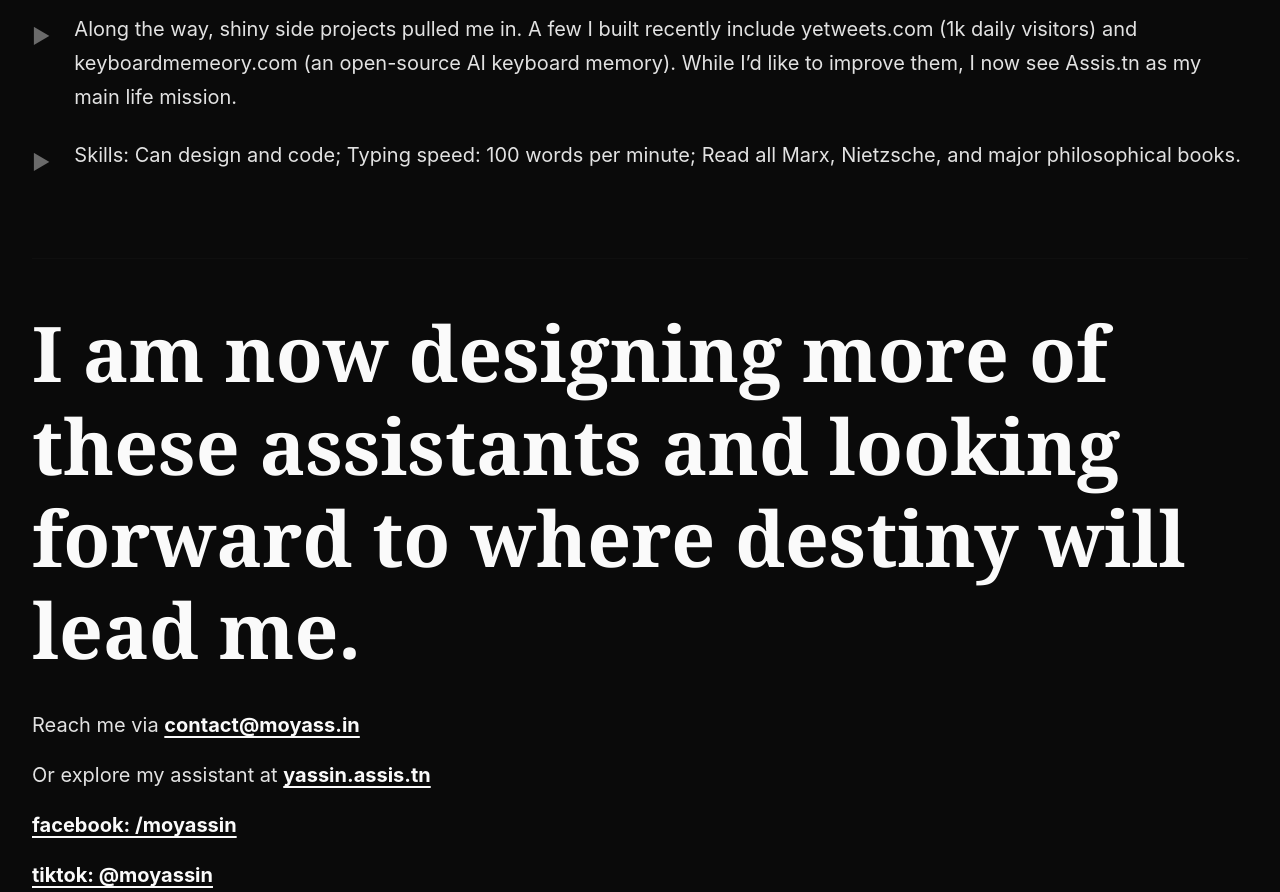
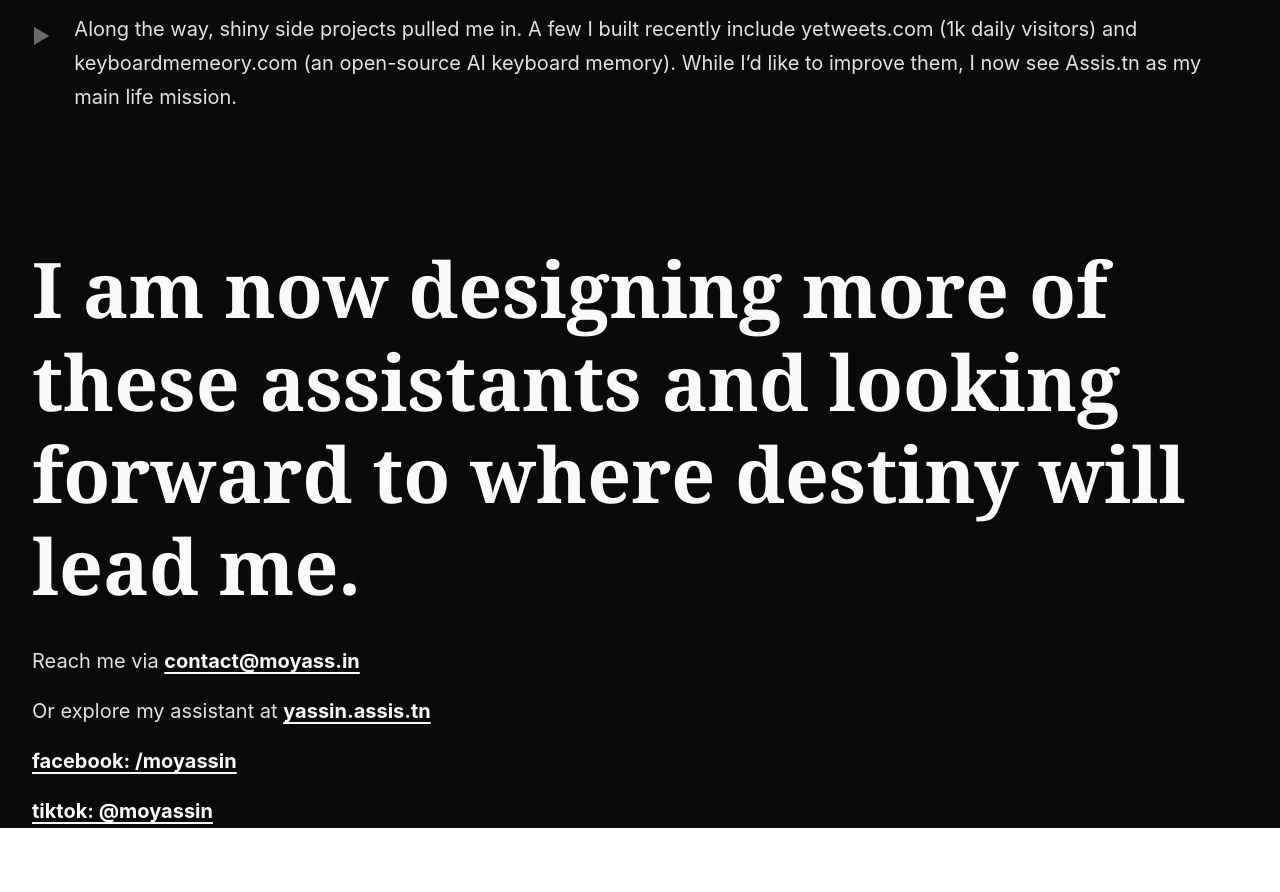
Before and after one commit to yassincodes/moyassin, a React (Vite) app: page / in a window 1280 px wide. Shown: the part 1100-1992 px from the top of the page. After the commit the page ends 1928 px from the top, so only its background shows below. Built offline with nearby package versions, Linux system fonts and the light colour scheme.

Commit message:
Update App.jsx

```diff
--- a/src/App.jsx
+++ b/src/App.jsx
@@ -51,7 +51,7 @@ function App() {
     "On October 5, World Teachers' Day, stepped into teaching for the very first time, with no prior experience.",
     "Shortly after stepping in, I started designing and building my own AI teaching assistant.",
     "Along the way, shiny side projects pulled me in. A few I built recently include yetweets.com (1k daily visitors) and keyboardmemeory.com (an open-source AI keyboard memory). While I’d like to improve them, I now see Assis.tn as my main life mission.",
-    "Skills: Can design and code; Typing speed: 100 words per minute; Read all Marx, Nietzsche, and major philosophical books."
+
   ]
 
   return (
```
